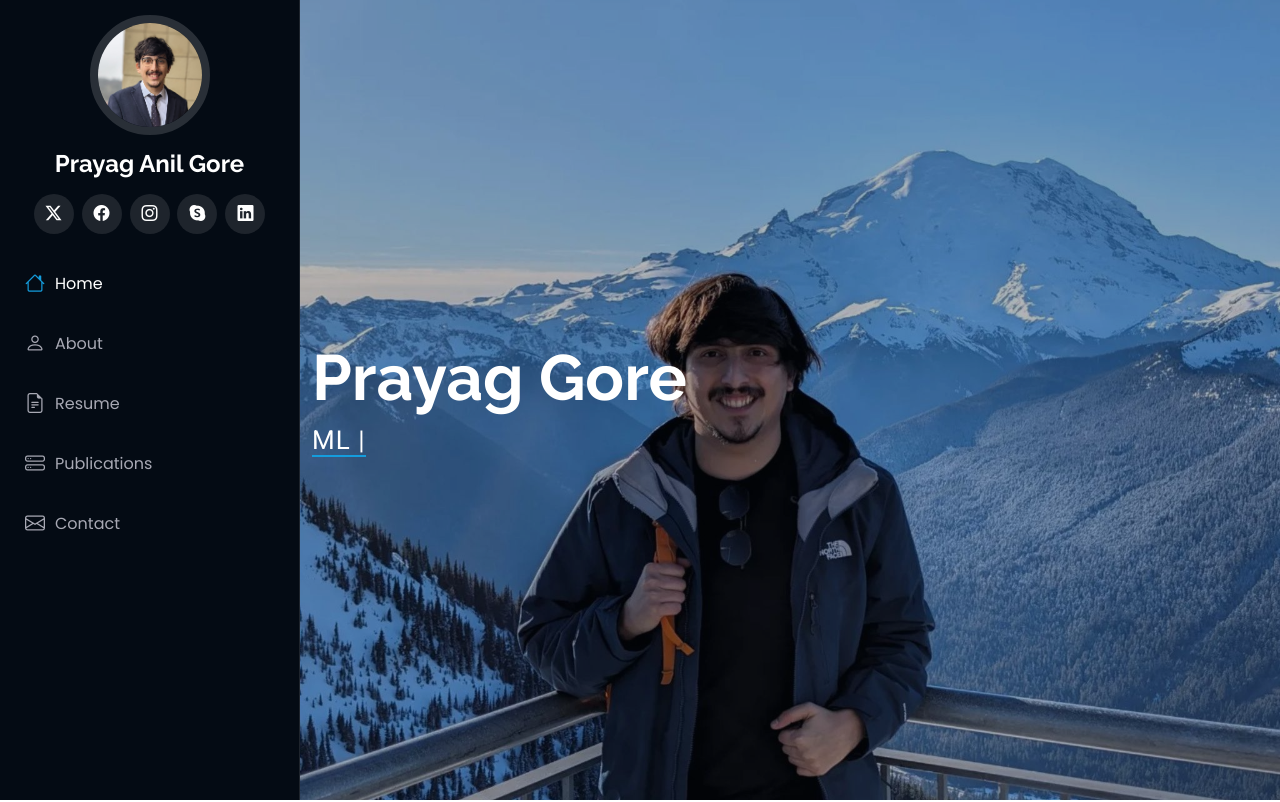
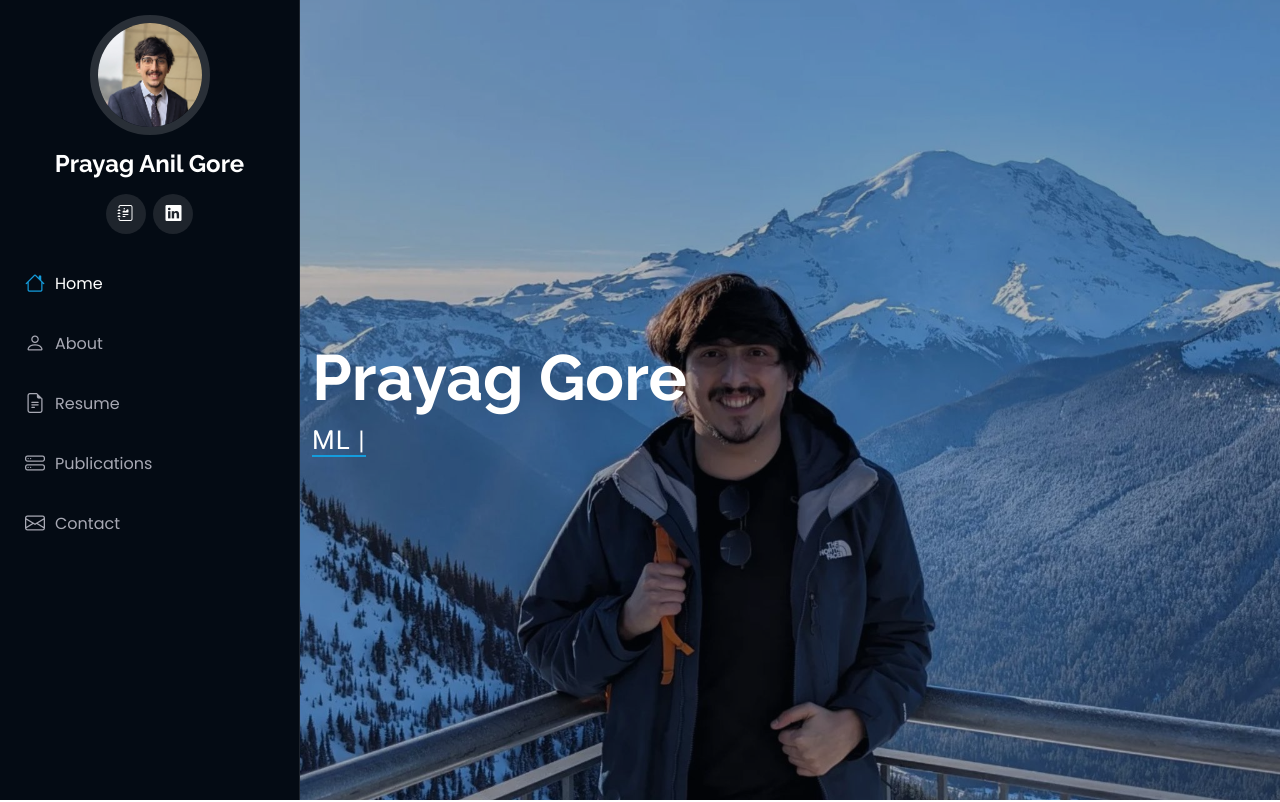
Before and after one commit to Prayag003/PrayagCV, a plain HTML site: page index.html in a window 1280 px wide. Shown: the top 802 px of the page. Drawn offline with Linux system fonts and the light colour scheme.

Commit message:
second commit

```diff
--- a/index.html
+++ b/index.html
@@ -52,11 +52,8 @@
     </a>
 
     <div class="social-links text-center">
-      <a href="#" class="twitter"><i class="bi bi-twitter-x"></i></a>
-      <a href="#" class="facebook"><i class="bi bi-facebook"></i></a>
-      <a href="#" class="instagram"><i class="bi bi-instagram"></i></a>
-      <a href="#" class="google-plus"><i class="bi bi-skype"></i></a>
-      <a href="#" class="linkedin"><i class="bi bi-linkedin"></i></a>
+      <a href="https://scholar.google.com/citations?user=rToI2XUAAAAJ&hl=en&oi=ao" class="twitter"><i class="bi bi-journal-richtext"></i></a>
+      <a href="https://www.linkedin.com/in/Prayag-Gore/" class="linkedin"><i class="bi bi-linkedin"></i></a>
     </div>
 
     <nav id="navmenu" class="navmenu">
```
